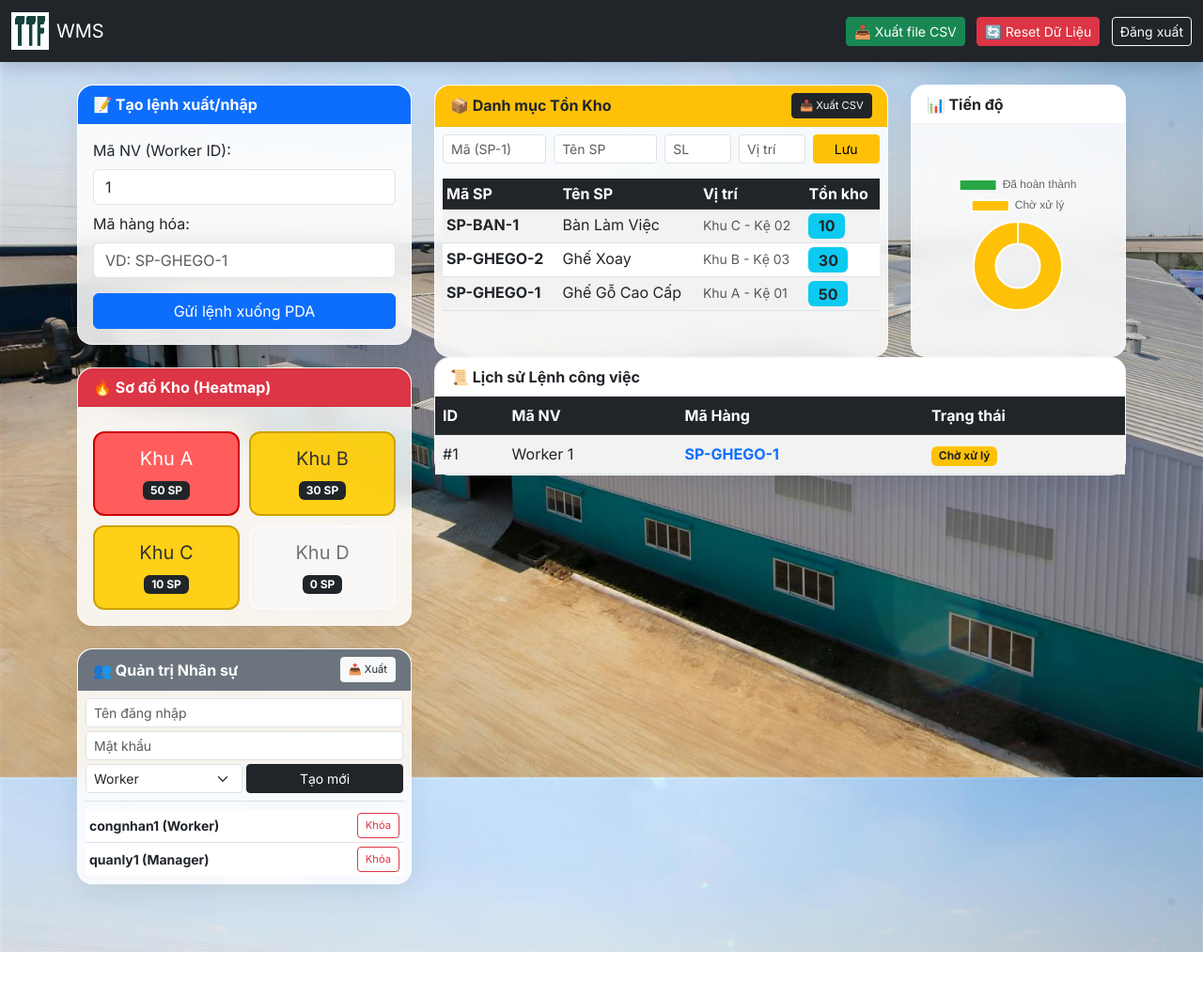
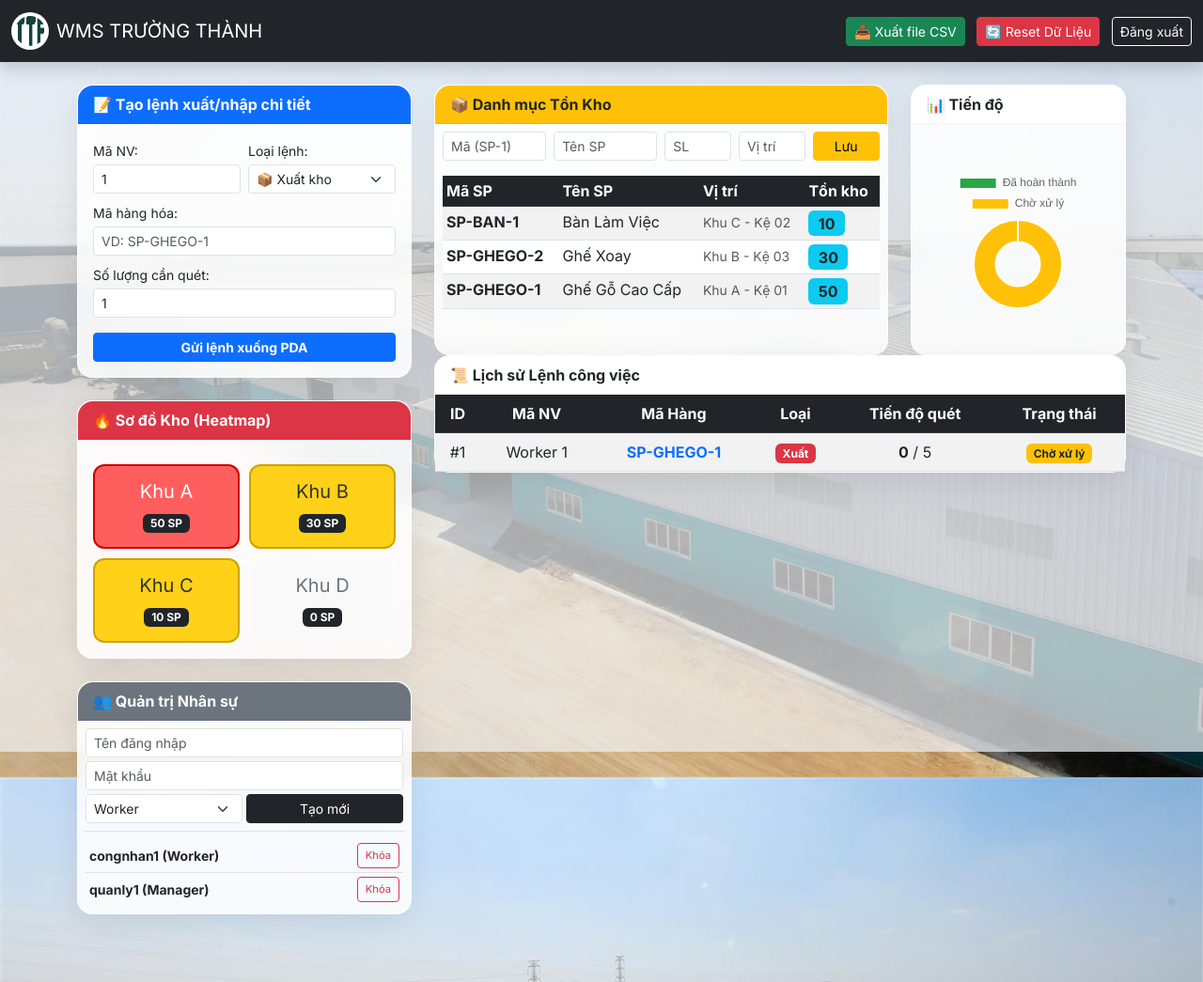
Before and after one commit to baongoc23122005-dot/quanlykhotruongthanh, a Flask app: page /dashboard in a window 1280 px wide. Shown: the whole page at 94% size. Before the commit the page ends 1013 px from the top, so only its background shows below. Run offline with Flask 3, Linux system fonts and the light colour scheme; data comes from the database, SQL or seed files in the repository.

Commit message:
Update dashboard.html

```diff
--- a/templates/dashboard.html
+++ b/templates/dashboard.html
@@ -5,39 +5,37 @@
     <title>Manager Dashboard</title>
     <link href="https://cdn.jsdelivr.net/npm/bootstrap@5.3.0/dist/css/bootstrap.min.css" rel="stylesheet">
     <script src="https://cdn.jsdelivr.net/npm/chart.js"></script>
-<style>
+    <style>
         /* Font chữ hiện đại từ Google */
         @import url('https://fonts.googleapis.com/css2?family=Inter:wght@400;600;700&display=swap');
 
         body {
             font-family: 'Inter', sans-serif;
-            /* Thay ảnh nền tại đây. Nếu dùng ảnh online thì dán link web vào url() */
             background: url('/static/congty.jpg') no-repeat center center fixed;
             background-size: cover;
         }
 
-        /* Lớp phủ (Overlay) làm dịu ảnh nền, giúp chữ không bị lóa */
+        /* Lớp phủ (Overlay) làm dịu ảnh nền */
         .bg-overlay {
             position: fixed;
             top: 0; left: 0; width: 100%; height: 100%;
-            background-color: rgba(240, 242, 245, 0.7); /* Độ mờ 70% */
+            background-color: rgba(240, 242, 245, 0.7);
             z-index: -1;
         }
 
-        /* HIỆU ỨNG KÍNH MỜ (GLASSMORPHISM) CHO CÁC KHỐI CHỨC NĂNG */
+        /* HIỆU ỨNG KÍNH MỜ (GLASSMORPHISM) */
         .card {
-            background: rgba(255, 255, 255, 0.85) !important; /* Trắng trong suốt */
-            backdrop-filter: blur(12px); /* Làm mờ ảnh nền phía sau thẻ card */
+            background: rgba(255, 255, 255, 0.85) !important;
+            backdrop-filter: blur(12px);
             -webkit-backdrop-filter: blur(12px);
             border: 1px solid rgba(255, 255, 255, 0.6) !important;
-            border-radius: 16px !important; /* Bo góc tròn trịa hiện đại */
+            border-radius: 16px !important;
             box-shadow: 0 8px 32px 0 rgba(0, 0, 0, 0.08) !important;
             transition: all 0.3s ease;
         }
 
-        /* Hiệu ứng nổi lên khi di chuột vào Card */
         .card:hover {
-            transform: translateY(-5px);
+            transform: translateY(-3px);
             box-shadow: 0 12px 40px 0 rgba(0, 0, 0, 0.15) !important;
         }
 
@@ -47,13 +45,12 @@
             border-bottom: 1px solid rgba(0,0,0,0.05);
         }
 
-        /* Tùy chỉnh thanh cuộn (Scrollbar) cho bảng dữ liệu mượt mà */
         ::-webkit-scrollbar { width: 6px; height: 6px; }
         ::-webkit-scrollbar-track { background: transparent; }
         ::-webkit-scrollbar-thumb { background: #adb5bd; border-radius: 10px; }
         ::-webkit-scrollbar-thumb:hover { background: #6c757d; }
 
-        /* CSS Sơ đồ Heatmap (Được bo góc và làm mờ tương tự) */
+        /* CSS Sơ đồ Heatmap */
         .warehouse-grid { display: grid; grid-template-columns: 1fr 1fr; gap: 10px; margin-top: 10px;}
         .zone { padding: 15px 10px; text-align: center; border-radius: 12px; font-weight: bold; border: 2px solid rgba(255,255,255,0.5); transition: 0.3s;}
         .heat-high { background-color: rgba(255, 77, 77, 0.9); color: white; border-color: #cc0000; }
@@ -62,15 +59,17 @@
         .heat-none { background-color: rgba(248, 249, 250, 0.6); color: #6c757d; }
     </style>
 </head>
-<body class="bg-light pb-5">
+<body class="pb-5">
+
+    <!-- Lớp phủ mờ nền -->
+    <div class="bg-overlay"></div>
 
     <!-- Navbar -->
     <nav class="navbar navbar-dark bg-dark mb-4 shadow">
         <div class="container-fluid">
-<span class="navbar-brand mb-0 h1 d-flex align-items-center">
-                <!-- Chèn logo công ty (Lưu file logo vào thư mục static) -->
-                <img src="/static/logo.png" alt="Logo" width="40" height="40" class="me-2 bg-white p-1">
-                WMS
+            <span class="navbar-brand mb-0 h1 d-flex align-items-center">
+                <img src="/static/logo.png" alt="Logo" width="40" height="40" class="me-2 bg-white p-1 rounded-circle">
+                WMS TRƯỜNG THÀNH
             </span>
             <div>
                 <a href="/export" class="btn btn-success btn-sm me-2">📥 Xuất file CSV</a>
@@ -85,16 +84,35 @@
             <!-- CỘT 1: GIAO VIỆC, HEATMAP & NHÂN SỰ -->
             <div class="col-md-4 mb-4">
 
-                <!-- Giao việc -->
+                <!-- Giao việc chi tiết (Đã nâng cấp form) -->
                 <div class="card shadow mb-4">
-                    <div class="card-header bg-primary text-white fw-bold">📝 Tạo lệnh xuất/nhập</div>
+                    <div class="card-header bg-primary text-white fw-bold">📝 Tạo lệnh xuất/nhập chi tiết</div>
                     <div class="card-body">
                         <form method="POST">
-                            <label class="form-label">Mã NV (Worker ID):</label>
-                            <input type="number" name="worker_id" required value="1" class="form-control mb-2">
-                            <label class="form-label">Mã hàng hóa:</label>
-                            <input type="text" name="item_code" required placeholder="VD: SP-GHEGO-1" class="form-control mb-3">
-                            <button type="submit" class="btn btn-primary w-100">Gửi lệnh xuống PDA</button>
+                            <div class="row g-2">
+                                <div class="col-6">
+                                    <label class="form-label small mb-1">Mã NV:</label>
+                                    <input type="number" name="worker_id" required value="1" class="form-control form-control-sm">
+                                </div>
+                                <div class="col-6">
+                                    <label class="form-label small mb-1">Loại lệnh:</label>
+                                    <select name="task_type" class="form-select form-select-sm">
+                                        <option value="Xuất">📦 Xuất kho</option>
+                                        <option value="Nhập">📥 Nhập kho</option>
+                                    </select>
+                                </div>
+                                <div class="col-12">
+                                    <label class="form-label small mb-1">Mã hàng hóa:</label>
+                                    <input type="text" name="item_code" required placeholder="VD: SP-GHEGO-1" class="form-control form-control-sm">
+                                </div>
+                                <div class="col-12">
+                                    <label class="form-label small mb-1">Số lượng cần quét:</label>
+                                    <input type="number" name="quantity" required value="1" min="1" class="form-control form-control-sm">
+                                </div>
+                                <div class="col-12 mt-3">
+                                    <button type="submit" class="btn btn-primary btn-sm w-100 fw-bold">Gửi lệnh xuống PDA</button>
+                                </div>
+                            </div>
                         </form>
                     </div>
                 </div>
@@ -104,7 +122,6 @@
                     <div class="card-header bg-danger text-white fw-bold">🔥 Sơ đồ Kho (Heatmap)</div>
                     <div class="card-body">
                         <div class="warehouse-grid">
-                            <!-- Hiển thị 4 khu vực giả lập -->
                             {% set zones = ['Khu A', 'Khu B', 'Khu C', 'Khu D'] %}
                             {% for z in zones %}
                                 {% set qty = heatmap_data.get(z, 0) %}
@@ -125,7 +142,6 @@
                 <div class="card shadow">
                     <div class="card-header bg-secondary text-white fw-bold d-flex justify-content-between align-items-center">
                         <span>👥 Quản trị Nhân sự</span>
-                        <a href="/export/users" class="btn btn-sm btn-light text-dark" style="font-size: 0.7rem;">📥 Xuất</a>
                     </div>
                     <div class="card-body p-2">
                         <form method="POST" action="/admin/add_user" class="row g-1 mb-2 border-bottom pb-2">
@@ -142,7 +158,7 @@
                         <div style="max-height: 150px; overflow-y: auto;">
                             <ul class="list-group list-group-flush">
                                 {% for user in users %}
-                                <li class="list-group-item d-flex justify-content-between align-items-center p-1">
+                                <li class="list-group-item d-flex justify-content-between align-items-center p-1 bg-transparent">
                                     <span class="small fw-bold">
                                         {{ user[1] }} ({{ user[2] }})
                                         {% if user[3] == 0 %}<del class="text-danger">Đã khóa</del>{% endif %}
@@ -168,14 +184,12 @@
                         <div class="card shadow mb-4 h-100">
                             <div class="card-header bg-warning fw-bold d-flex justify-content-between align-items-center">
                                 <span>📦 Danh mục Tồn Kho</span>
-                                <a href="/export/inventory" class="btn btn-sm btn-dark" style="font-size: 0.7rem;">📥 Xuất CSV</a>
                             </div>
                             <div class="card-body p-2">
                                 <form method="POST" action="/inventory/manage" class="row g-2 mb-3">
                                     <div class="col-3"><input type="text" name="item_code" class="form-control form-control-sm" required placeholder="Mã (SP-1)"></div>
                                     <div class="col-3"><input type="text" name="item_name" class="form-control form-control-sm" required placeholder="Tên SP"></div>
                                     <div class="col-2"><input type="number" name="quantity" class="form-control form-control-sm" required placeholder="SL"></div>
-                                    <!-- Thêm ô nhập vị trí -->
                                     <div class="col-2"><input type="text" name="location" class="form-control form-control-sm" required placeholder="Vị trí"></div>
                                     <div class="col-2"><button type="submit" class="btn btn-sm btn-warning w-100">Lưu</button></div>
                                 </form>
@@ -189,7 +203,6 @@
                                             <tr>
                                                 <td class="fw-bold">{{ inv[1] }}</td>
                                                 <td>{{ inv[2] }}</td>
-                                                <!-- Hiển thị cột vị trí -->
                                                 <td><small class="text-muted">{{ inv[4] }}</small></td>
                                                 <td><span class="badge bg-info text-dark fs-6">{{ inv[3] }}</span></td>
                                             </tr>
@@ -214,13 +227,13 @@
                     </div>
                 </div>
 
-                <!-- Bảng Lịch sử -->
+                <!-- Bảng Lịch sử Lệnh công việc (Đã thêm cột Loại Lệnh và Số lượng) -->
                 <div class="card shadow">
                     <div class="card-header bg-white fw-bold">📜 Lịch sử Lệnh công việc</div>
                     <div class="card-body p-0">
-                        <table class="table table-striped table-hover mb-0">
+                        <table class="table table-striped table-hover mb-0 text-center">
                             <thead class="table-dark">
-                                <tr><th>ID</th><th>Mã NV</th><th>Mã Hàng</th><th>Trạng thái</th></tr>
+                                <tr><th>ID</th><th>Mã NV</th><th>Mã Hàng</th><th>Loại</th><th>Tiến độ quét</th><th>Trạng thái</th></tr>
                             </thead>
                             <tbody>
                                 {% for task in tasks %}
@@ -229,7 +242,15 @@
                                     <td>Worker {{ task[1] }}</td>
                                     <td class="fw-bold text-primary">{{ task[2] }}</td>
                                     <td>
-                                        {% if task[3] == 'Completed' %}
+                                        {% if task[5] == 'Xuất' %}
+                                        <span class="badge bg-danger">Xuất</span>
+                                        {% else %}
+                                        <span class="badge bg-success">Nhập</span>
+                                        {% endif %}
+                                    </td>
+                                    <td><span class="fw-bold">{{ task[4] }}</span> / {{ task[3] }}</td>
+                                    <td>
+                                        {% if task[6] == 'Completed' %}
                                         <span class="badge bg-success">Đã xong</span>
                                         {% else %}
                                         <span class="badge bg-warning text-dark">Chờ xử lý</span>
@@ -259,7 +280,7 @@
             }
         });
 
-        // CƠ CHẾ AUTO-RELOAD THÔNG MINH (CHỐNG MẤT DỮ LIỆU KHI ĐANG GÕ)
+        // CƠ CHẾ AUTO-RELOAD THÔNG MINH
         setInterval(function() {
             let isTyping = false;
 
@@ -271,7 +292,6 @@
             const inputs = document.querySelectorAll('input:not([type="submit"]):not([type="hidden"])');
             inputs.forEach(input => {
                 if (input.name === 'worker_id') return;
-
                 if (input.value.trim() !== '') {
                     isTyping = true;
                 }
```
